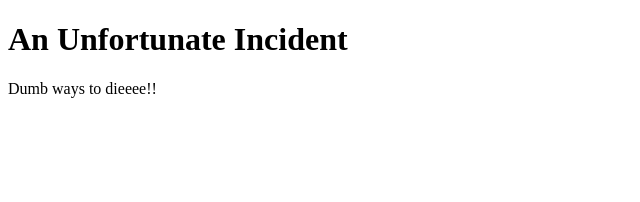
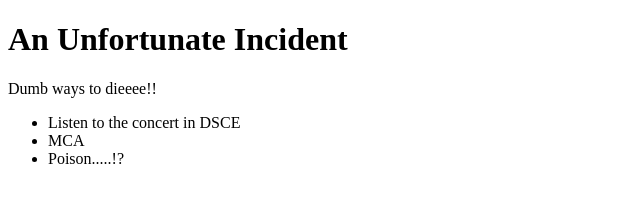
Before and after one commit to Thanya-ss/Demo_25Apr, a plain HTML site: page index.html in a window 1280 px wide. Shown: the whole page, without its empty margins (0-640 px from the left). Drawn offline with Linux system fonts and the light colour scheme.

Commit message:
index.html is modified

```diff
--- a/index.html
+++ b/index.html
@@ -8,5 +8,12 @@
     <body>
         <h1> An Unfortunate Incident </h1>
         <p>Dumb ways to dieeee!!</p>
+        <ul>
+            <li>
+                Listen to the concert in DSCE
+            </li>
+            <li>MCA</li>
+            <li>Poison.....!?</li>
+        </ul>
     </body>
 </html>
```
